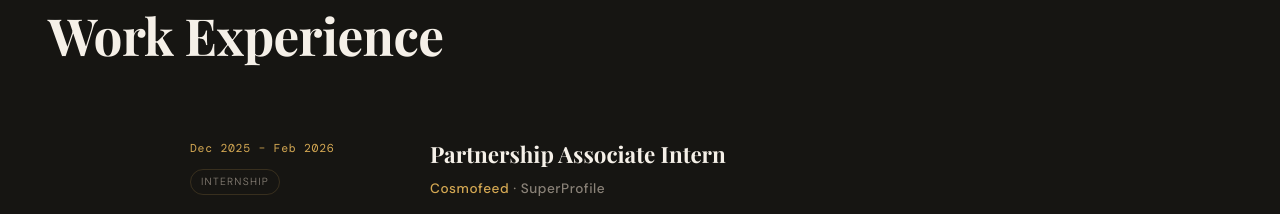
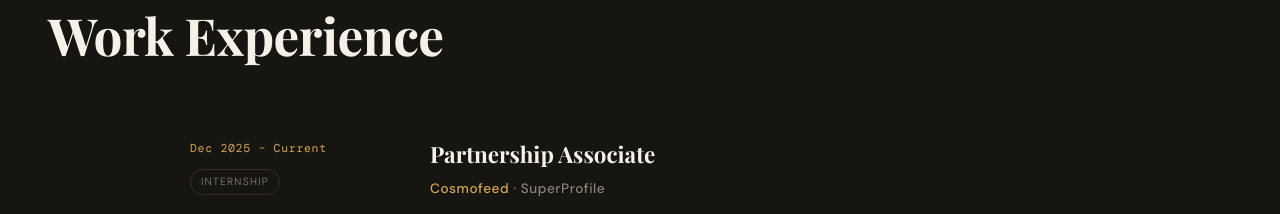
Before and after one commit to IAMTHEAAK/resume-website, a plain HTML site: page index.html in a window 1280 px wide. Shown: the part 1720-1934 px from the top of the page. Drawn offline with nearby package versions, Linux system fonts and the light colour scheme; a web font is replaced by a local one.

Commit message:
Update index.html

```diff
--- a/index.html
+++ b/index.html
@@ -107,11 +107,11 @@
       <!-- <article> for individual job entry — required by assignment -->
       <article class="timeline-item">
         <div class="timeline-meta">
-          <span class="timeline-date">Dec 2025 – Feb 2026</span>
+          <span class="timeline-date">Dec 2025 – Current</span>
           <span class="timeline-tag">Internship</span>
         </div>
         <div class="timeline-body">
-          <h3 class="timeline-role">Partnership Associate Intern</h3>
+          <h3 class="timeline-role">Partnership Associate </h3>
           <div class="timeline-company">Cosmofeed <span class="company-product">· SuperProfile</span></div>
           <ul class="timeline-bullets">
             <li>Spearheaded creator-led partnership strategy to onboard SaaS clients, managing end-to-end outreach and negotiation pipeline across multiple accounts.</li>
```
